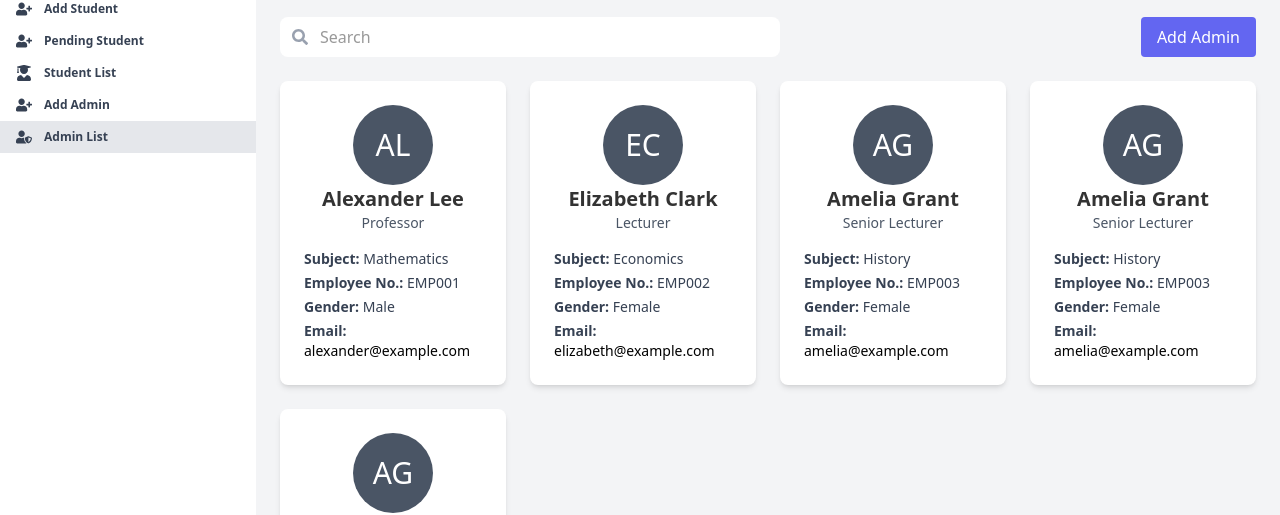
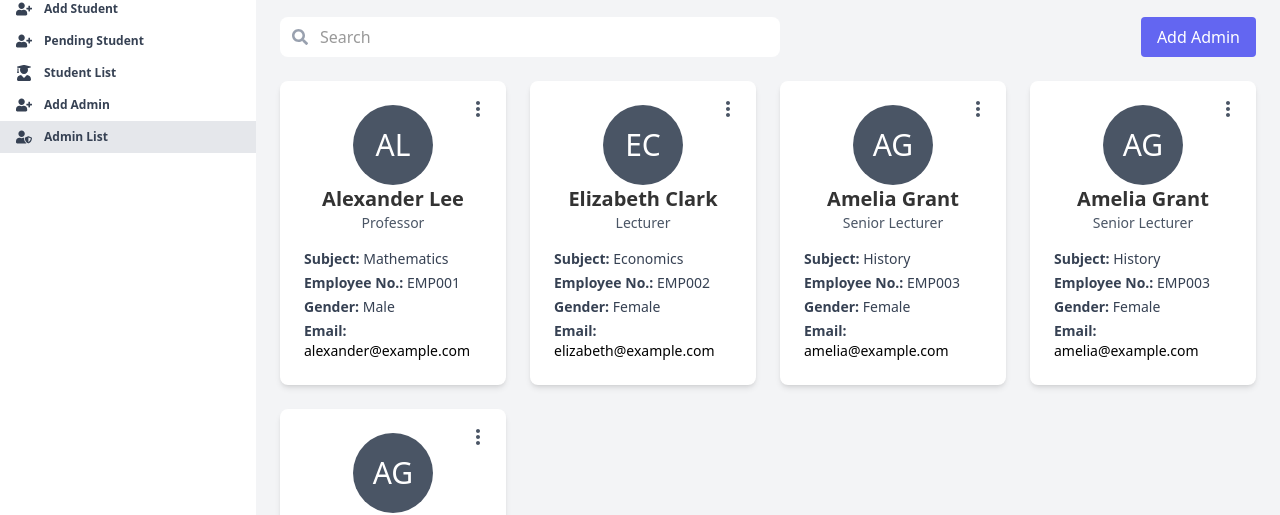
Before and after one commit to ElysiumsGit/virtual-lab-frontend, a React (Vite) app: page /dashboard/adminList in a window 1280 px wide. Shown: the part 167-682 px from the top of the page. Built offline with nearby package versions, Linux system fonts and the light colour scheme.

Commit message:
ADMIN LIST ADD EDIT AND DELETE

```diff
--- a/src/components/CardStatus/CardAdmin.jsx
+++ b/src/components/CardStatus/CardAdmin.jsx
@@ -1,12 +1,64 @@
-import React from "react";
+import React, { useState, useRef, useEffect } from "react";
+import { BiDotsVerticalRounded } from "react-icons/bi";
 
-const CardAdmin = ({ admin }) => {
+const CardAdmin = ({ admin, onEdit, onDelete }) => {
+  const [showMenu, setShowMenu] = useState(false);
+  const menuRef = useRef(null);
+
+  const toggleMenu = () => setShowMenu((prev) => !prev);
+
+  // Close dropdown when clicking outside
+  useEffect(() => {
+    const handleClickOutside = (event) => {
+      if (menuRef.current && !menuRef.current.contains(event.target)) {
+        setShowMenu(false);
+      }
+    };
+
+    document.addEventListener("mousedown", handleClickOutside);
+    return () => {
+      document.removeEventListener("mousedown", handleClickOutside);
+    };
+  }, []);
+
   return (
-    <div className="bg-white shadow-md rounded-lg p-6">
+    <div className="bg-white shadow-md rounded-lg p-6 relative">
+      <div className="absolute top-4 right-4" ref={menuRef}>
+        <button
+          onClick={toggleMenu}
+          className="focus:outline-none hover:bg-gray-200 cursor-pointer hover:rounded-2xl"
+        >
+          <BiDotsVerticalRounded className="text-gray-600 text-2xl" />
+        </button>
+
+        {showMenu && (
+          <div className="absolute right-0 mt-2 w-28 bg-white border border-gray-200 rounded shadow-md z-10">
+            <button
+              className="w-full px-4 py-2 text-sm text-left hover:bg-gray-100"
+              onClick={() => {
+                setShowMenu(false);
+                onEdit(admin);
+              }}
+            >
+              Edit
+            </button>
+            <button
+              className="w-full px-4 py-2 text-sm text-left hover:bg-gray-100 text-red-600"
+              onClick={() => {
+                setShowMenu(false);
+                onDelete(admin);
+              }}
+            >
+              Delete
+            </button>
+          </div>
+        )}
+      </div>
+
       <div className="flex flex-col items-center">
         <div className="rounded-full w-20 h-20 bg-gray-600 flex items-center justify-center text-white text-3xl font-medium">
-            {admin.firstName[0]}
-            {admin.lastName[0]}
+          {admin.firstName[0]}
+          {admin.lastName[0]}
         </div>
         <h2 className="text-xl font-semibold">{`${admin.firstName} ${admin.lastName}`}</h2>
         <p className="text-sm text-gray-600">{admin.position}</p>
```
